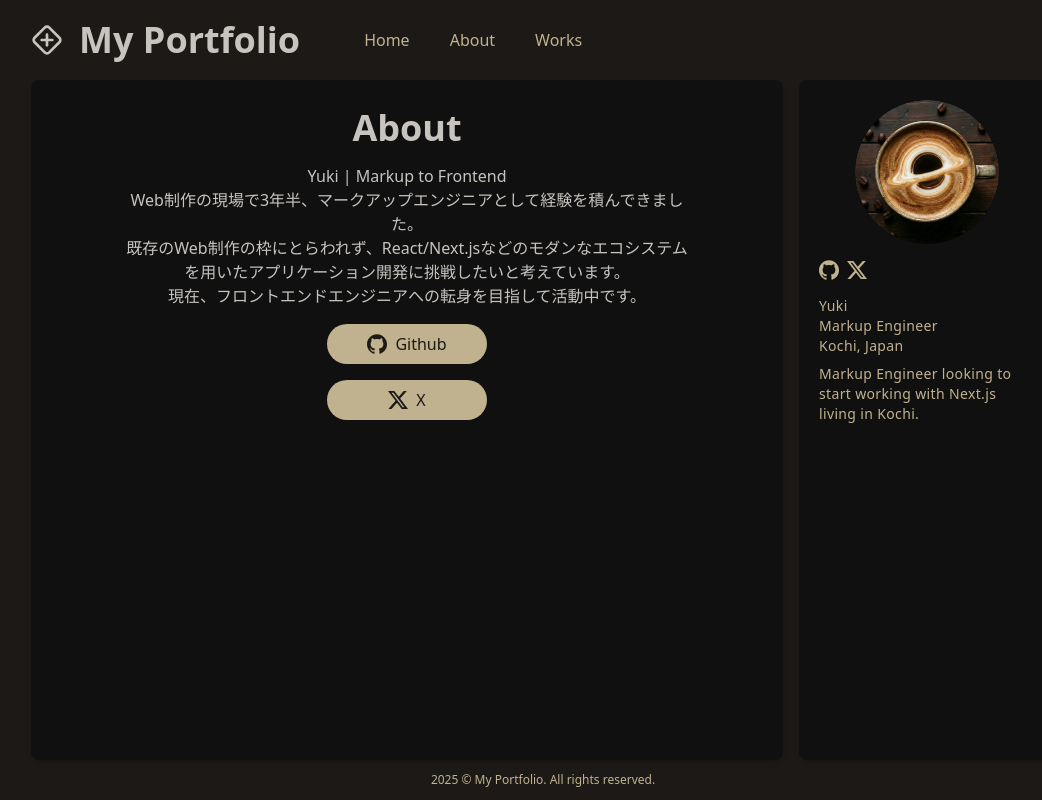
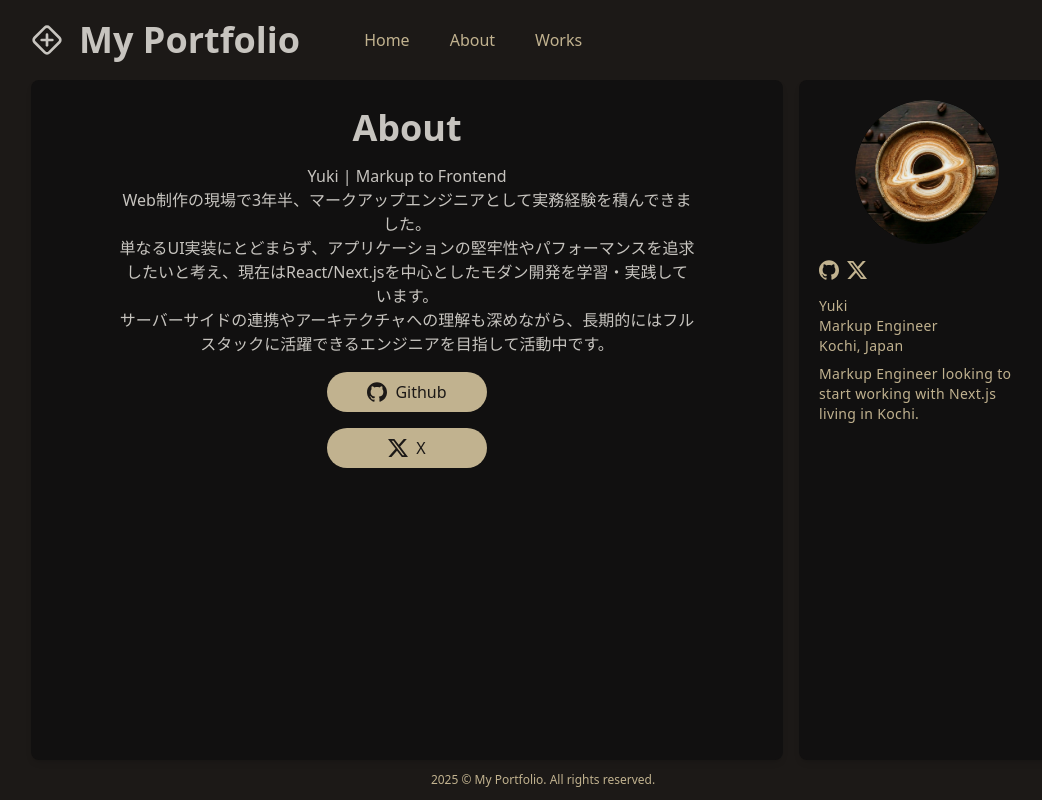
Before and after one commit to yuki546/test-portfolio, a Next.js app: page /about in a window 1280 px wide. Shown: the whole page, without its empty margins (97-1139 px from the left). Built offline with nearby package versions, Linux system fonts and the light colour scheme.

Commit message:
revision about text

```diff
--- a/app/about/page.tsx
+++ b/app/about/page.tsx
@@ -8,12 +8,14 @@
       <div className="text-center">
         <p>Yuki | Markup to Frontend</p>
         <p>
-          Web制作の現場で3年半、マークアップエンジニアとして経験を積んできました。
+          Web制作の現場で3年半、マークアップエンジニアとして実務経験を積んできました。
         </p>
         <p>
-          既存のWeb制作の枠にとらわれず、React/Next.jsなどのモダンなエコシステムを用いたアプリケーション開発に挑戦したいと考えています。
+          単なるUI実装にとどまらず、アプリケーションの堅牢性やパフォーマンスを追求したいと考え、現在はReact/Next.jsを中心としたモダン開発を学習・実践しています。
         </p>
-        <p>現在、フロントエンドエンジニアへの転身を目指して活動中です。</p>
+        <p>
+          サーバーサイドの連携やアーキテクチャへの理解も深めながら、長期的にはフルスタックに活躍できるエンジニアを目指して活動中です。
+        </p>
       </div>
       <div className="flex w-full max-w-40 flex-col gap-4">
         <Link
```
